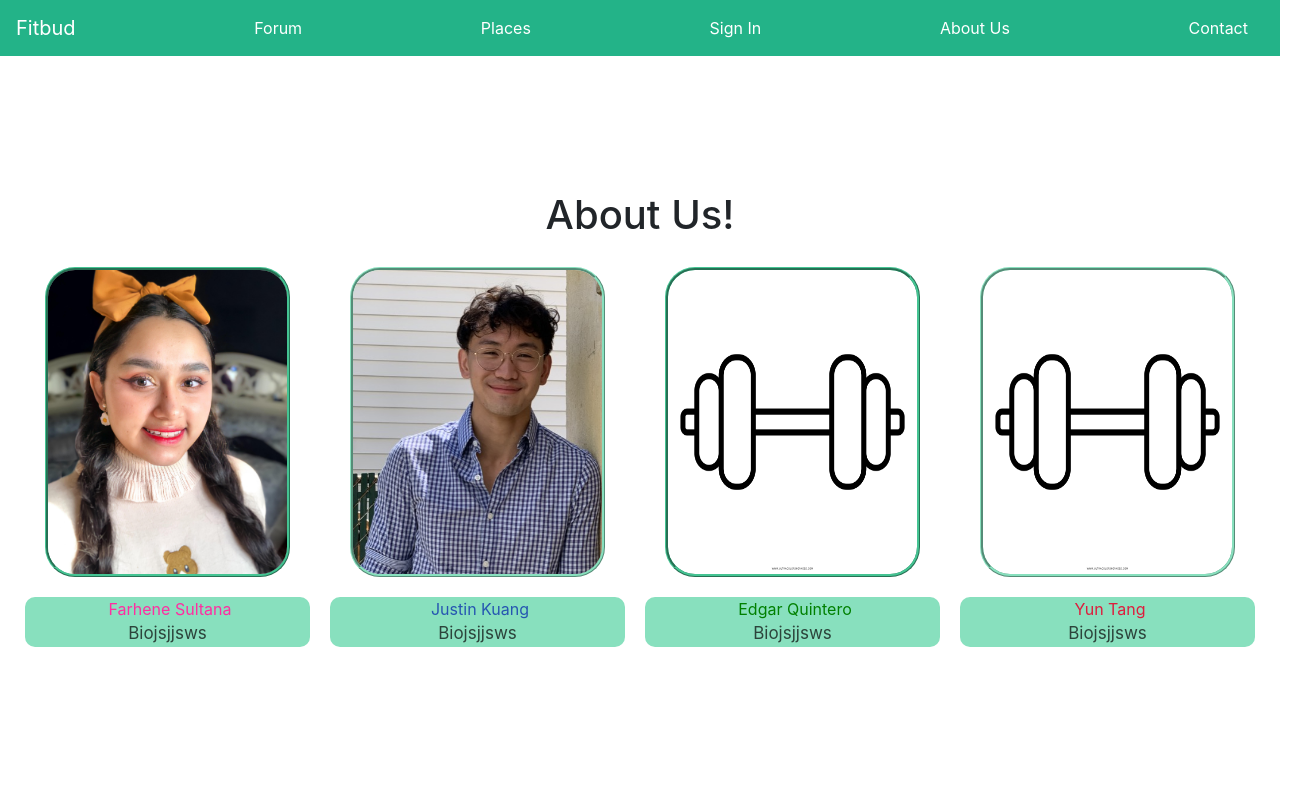
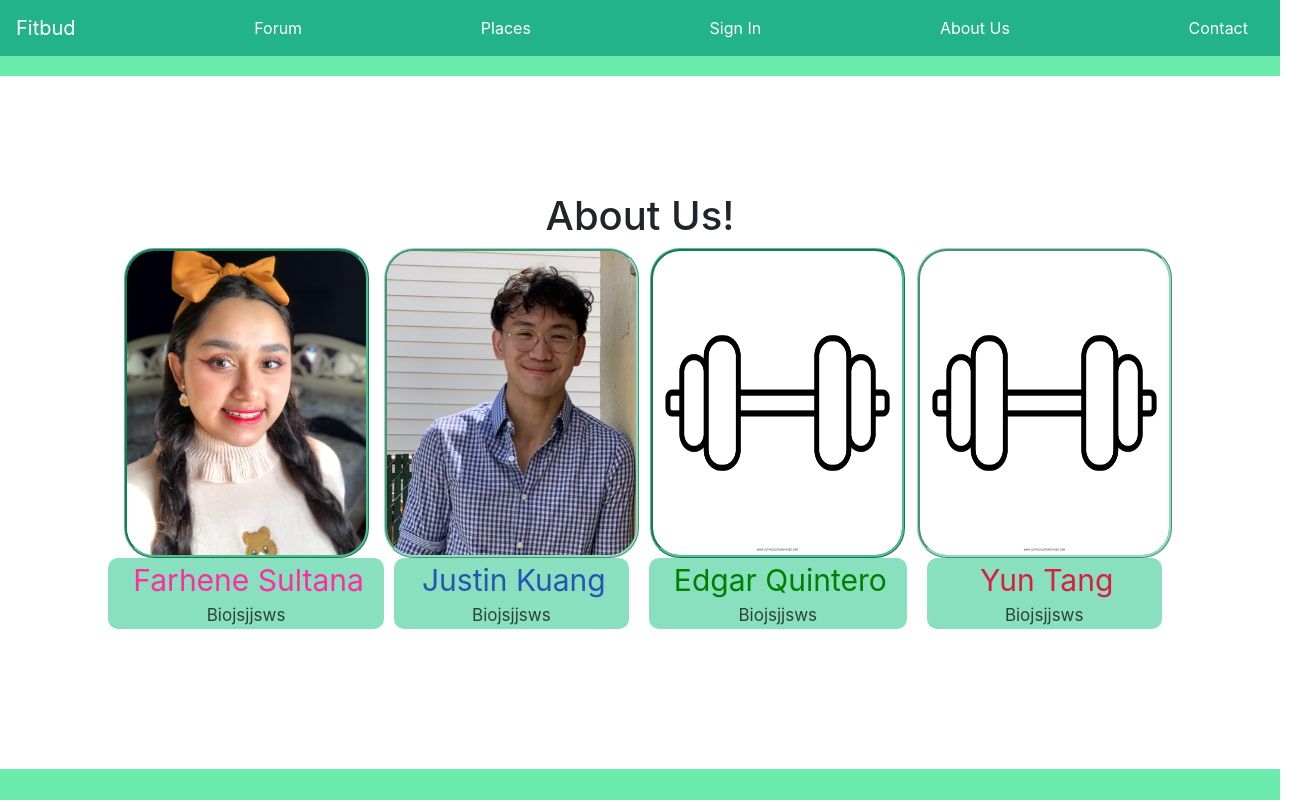
Before and after one commit to CUNYTechPrep/project-starter, a React (Create React App) app in the folder client/: page /about-us in a window 1280 px wide. Shown: the whole page, 1315 px wide, since content can reach past the window. Built offline with nearby package versions, Linux system fonts and the light colour scheme.

Commit message:
Fixed the flex wrap of our pictures finally!

```diff
--- a/client/src/App.css
+++ b/client/src/App.css
@@ -95,12 +95,29 @@
 
 .flex-container {
   display: flex;
+  flex-wrap: wrap;
+  font-size: 30px;
+  text-align: center;
 }
 
-.flex-child {
-  flex: 1;
+.div {
+  flex-shrink: 1;
 }
 
-.flex-child:first-child {
-  margin-right: 20px;
+
+html, body {
+  width: 100%;
+  height: 100%;
 }
+
+body > div {
+  width: 100%;
+  height: 100%;
+  background: #6cecac;
+}
+
+body > div > div {
+  width: 100%;
+  margin-top: 20px;
+  background: white;
+}
--- a/client/src/pages/AboutUsPage.js
+++ b/client/src/pages/AboutUsPage.js
@@ -10,15 +10,13 @@ function AboutUsPage(props) {
         <div className="div-heading">
         <h1>About Us!</h1>
           <div class="flex-container">
-            <div display="flex-child">
+            <div class=".col-auto .mr-auto">
               <img className="profile-pictures" src={Farhene}
                 style={{width: 245, height: 310,
-                  borderRadius: 30, border: '3px ridge #45C493',
-                  marginRight: 30, marginBottom: 20, marginLeft: 30,
-                  marginTop: 20}}
+                  borderRadius: 30, border: '3px ridge #45C493', zIndex: 3}}
               />
-              <div className="flex-child">
-                <div style={{backgroundColor: "#88E0BE", borderRadius: 10, marginRight: 10, marginLeft: 10}}>
+              <div>
+                <div style={{backgroundColor: "#88E0BE", borderRadius: 10}}>
                   <div style={{color: "#FF2DA1" ,
                      marginRight: 20, marginLeft: 25}} >
                     Farhene Sultana
@@ -31,14 +29,12 @@ function AboutUsPage(props) {
             </div>
 
 
-            <div display="flex-child">
+            <div class=".col-auto .mr-auto">
               <img className="profile-pictures" src={Justin}
                 style={{width: 255, height: 310,
-                  borderRadius: 30, border: '3px ridge #88E0BE',
-                  marginRight: 30, marginBottom: 20, marginLeft: 30,
-                  marginTop: 20}}
+                  borderRadius: 30, border: '3px ridge #88E0BE', zIndex: 3}}
               />
-              <div className="flex-child">
+              <div>
                 <div style={{backgroundColor: "#88E0BE", borderRadius: 10, marginRight: 10, marginLeft: 10}}>
                   <div style={{color: "#2656B1",
                     marginRight: 20, marginLeft: 25}}>
@@ -52,14 +48,12 @@ function AboutUsPage(props) {
             </div>
 
 
-            <div display="flex-child">
+            <div class=".col-auto .mr-auto">
               <img className="profile-pictures" src={logo}
                 style={{width: 255, height: 310,
-                  borderRadius: 30, border: '3px ridge #45C493',
-                  marginRight: 30, marginBottom: 20, marginLeft: 30,
-                  marginTop: 20}}
+                  borderRadius: 30, border: '3px ridge #45C493', zIndex: 3}}
               />
-              <div className="flex-child">
+              <div>
                 <div style={{backgroundColor: "#88E0BE", borderRadius: 10, marginRight: 10, marginLeft: 10}}>
                   <div style={{color: "green",
                     marginRight: 20, marginLeft: 25}}>
@@ -73,14 +67,12 @@ function AboutUsPage(props) {
             </div>
 
 
-            <div display="float-child">
+            <div class=".col-auto .mr-auto">
               <img className="profile-pictures" src={logo}
                 style={{width: 255, height: 310,
-                  borderRadius: 30, border: '3px ridge #88E0BE',
-                  marginRight: 30, marginBottom: 20, marginLeft: 30,
-                  marginTop: 20}}
+                  borderRadius: 30, border: '3px ridge #88E0BE', zIndex: 3}}
               />
-              <div className="float-child">
+              <div>
                 <div style={{backgroundColor: "#88E0BE", borderRadius: 10, marginRight: 10, marginLeft: 10}}>
                   <div style={{color: "#DD1D3D",
                     marginRight: 20, marginLeft: 25}}>
```
